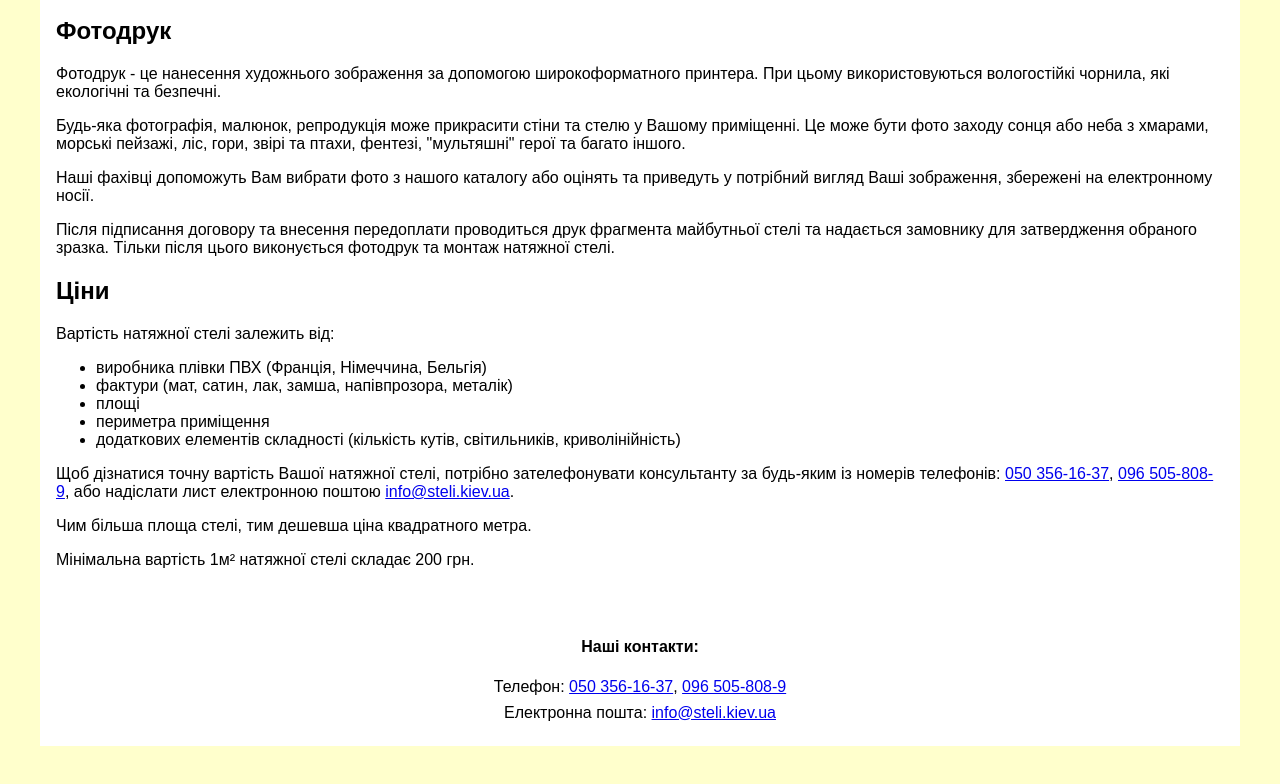
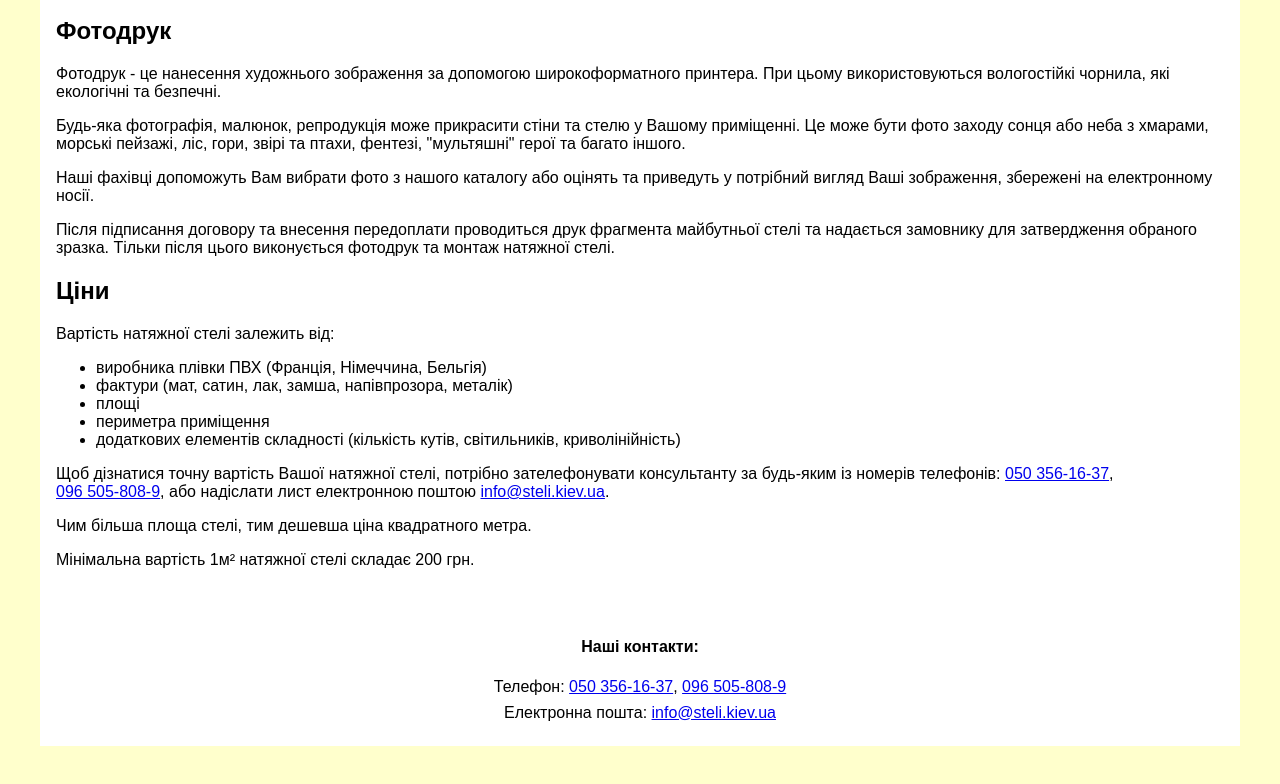
Before and after one commit to nasapota/stelikievua, a plain HTML site: page index.html in a window 1280 px wide. Shown: the part 966-1750 px from the top of the page. Drawn offline with Linux system fonts and the light colour scheme.

Commit message:
Prevent article links from breaking at whitespace

```diff
--- a/style.css
+++ b/style.css
@@ -69,6 +69,10 @@ article {
     padding: 16px;
 }
 
+article a {
+    white-space: nowrap;
+}
+
 footer {
     padding: 16px;
     background-color: #ffffff;
```
